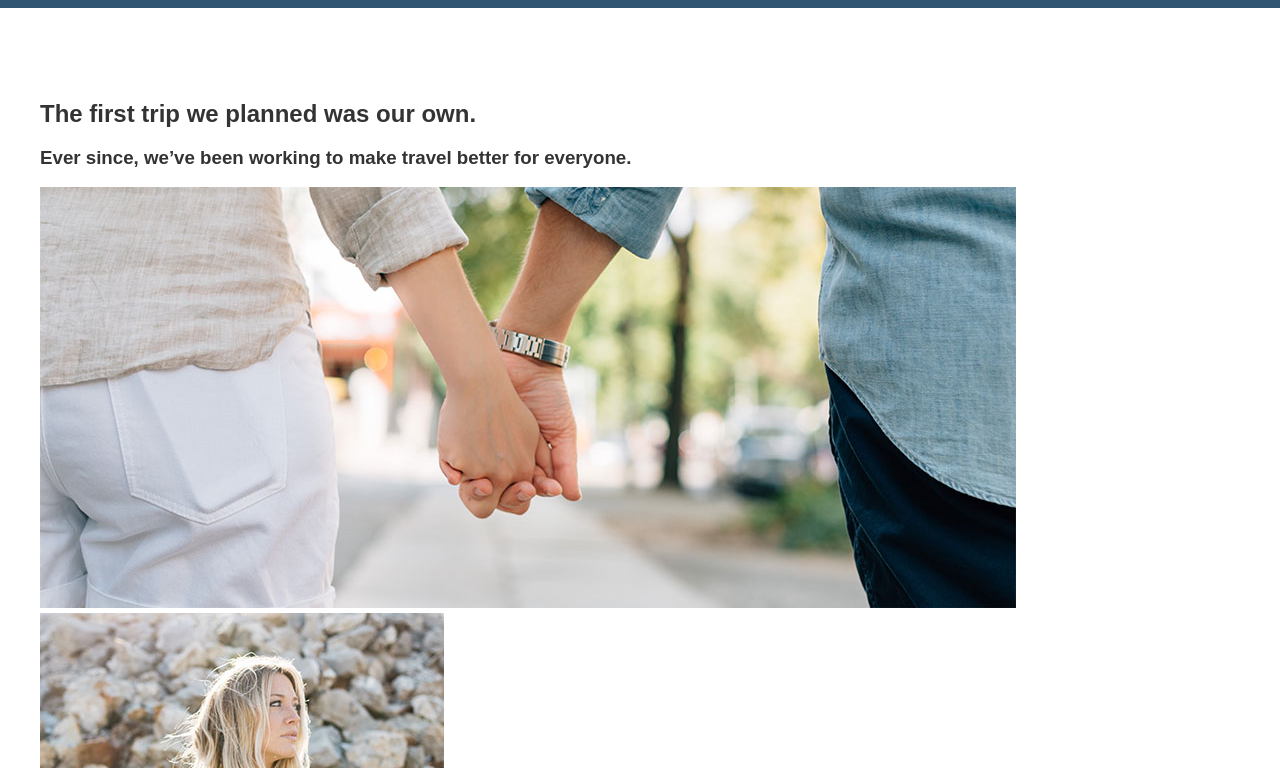
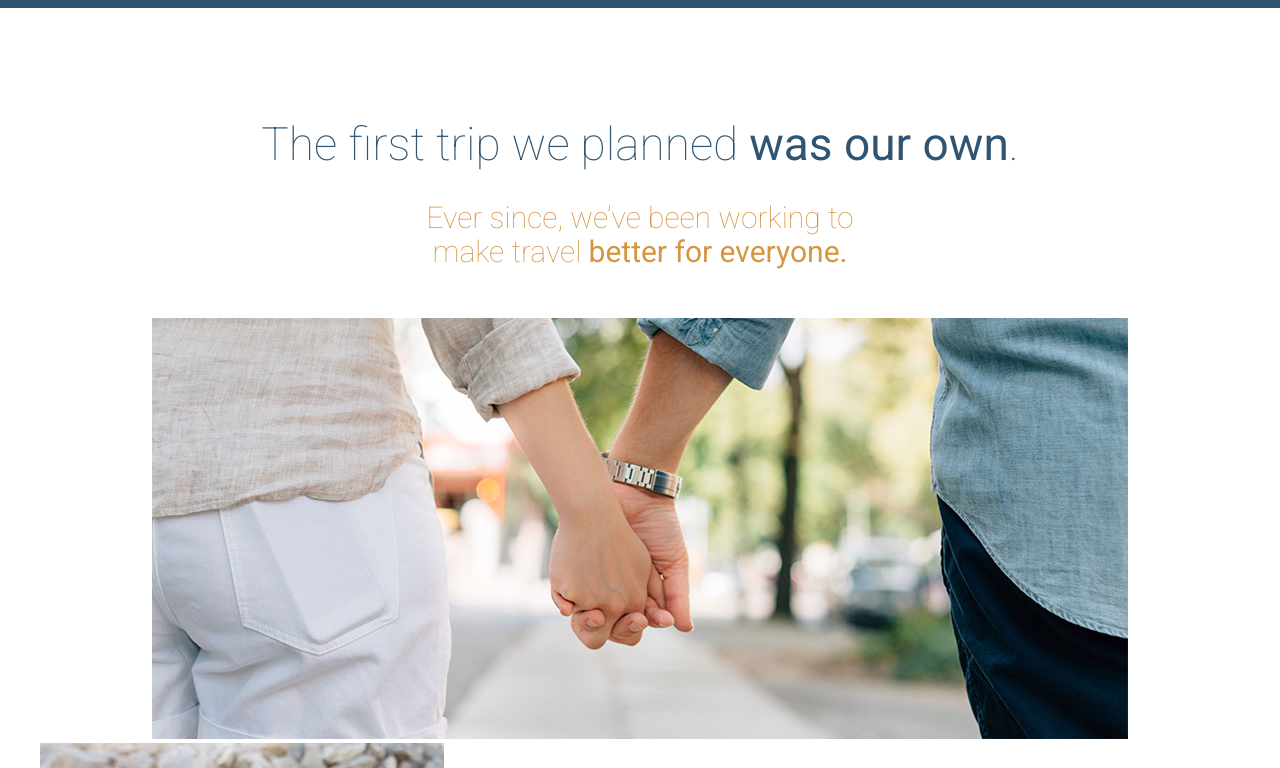
Before and after one commit to soundslikejason/digital-gusto, a website: page app/index.html in a window 1280 px wide. Shown: the part 772-1540 px from the top of the page. Drawn offline with Linux system fonts and the light colour scheme.

Commit message:
headline block

```diff
--- a/app/assets/styles/base/_global.css
+++ b/app/assets/styles/base/_global.css
@@ -1,5 +1,5 @@
 body {
-  font-family: 'Roberto', sans-serif;
+  font-family: 'Roboto', sans-serif;
   color: #333;
 }
 
--- /dev/null
+++ b/app/assets/styles/modules/_headline.css
@@ -0,0 +1,46 @@
+.headline {
+  font-size: 1.9rem;
+  font-weight: 300;
+  color: $mainBlue;
+
+  @mixin atSmall {
+    font-size: 2.875rem;
+  }
+
+  &--centered {
+    text-align: center;
+  }
+
+  &--orange {
+    color: $mainOrange;
+  }
+
+  &--small {
+    font-size: 1.2rem;
+    @mixin atSmall {
+      font-size: 1.875rem;
+    }
+  }
+
+  &--narrow {
+    max-width: 500px;
+    margin-left: auto;
+    margin-right: auto;
+  }
+
+  &--light {
+    font-weight: 100;
+  }
+
+  strong {
+    font-weight: 400;
+  }
+
+  &--b-margin-small {
+    margin-bottom: .5em;
+  }
+
+  &--b-margin-large {
+    margin-bottom: 1.6em;
+  }
+}
--- a/app/assets/styles/modules/_page-section.css
+++ b/app/assets/styles/modules/_page-section.css
@@ -1,5 +1,9 @@
 .page-section {
-  padding: 4.5rem 0;
+  padding: 1.2rem 0;
+
+  @mixin atMedium {
+    padding: 4.5rem 0;
+  }
 
   &--blue {
     background-color: $mainBlue;
--- a/app/assets/styles/modules/_wrapper.css
+++ b/app/assets/styles/modules/_wrapper.css
@@ -4,4 +4,14 @@
   max-width: 1200px;
   margin-left: auto;
   margin-right: auto;
+
+  &--medium {
+    max-width: 976px;
+  }
+
+  .wrapper {
+    padding-left: 0;
+    padding-right: 0;
+  }
+
 }
--- a/app/assets/styles/styles.css
+++ b/app/assets/styles/styles.css
@@ -6,3 +6,4 @@
 @import "modules/_btn";
 @import "modules/_wrapper";
 @import "modules/_page-section";
+@import "modules/_headline";
--- a/app/index.html
+++ b/app/index.html
@@ -45,11 +45,14 @@
 
   <div id="our-beginning" class="page-section">
     <div class="wrapper">
-      <h2>The first trip we planned was our own.</h2>
-      <h3>Ever since, we&rsquo;ve been working to make travel better for everyone.</h3>
-      <img src="assets/images/first-trip.jpg" alt="Couple walking down a street.">
+      <h2 class="headline headline--centered headline--light headline--b-margin-small">The first trip we planned <strong>was our own</strong>.</h2>
+      <h3 class="headline headline--centered headline--orange headline--small headline--narrow headline--light headline--b-margin-large">Ever since, we&rsquo;ve been working to make travel <strong>better for everyone.</strong></h3>
+
+      <div class="wrapper wrapper--medium">
+        <img src="assets/images/first-trip.jpg" alt="Couple walking down a street.">
+      </div>
       <img src="assets/images/our-start.jpg" alt="Our founder, Jane Doe">
-      <h2>Here&rsquo;s how we got started&hellip;</h2>
+      <h2 class="headline">Here&rsquo;s how we got started&hellip;</h2>
       <p>Lorem ipsum dolor sit amet, consectetur adipisicing elit, sed do eiusmod tempor incididunt ut labore et dolore magna aliqua. Ut enim ad minim veniam, <a href="#">quis nostrud exercitation</a> ullamco laboris nisi ut aliquip ex ea commodo consequat. Duis aute irure dolor in reprehenderit in voluptate velit esse cillum dolore eu fugiat nulla pariatur. Excepteur sint occaecat cupidatat non proident, sunt in culpa qui officia deserunt mollit anim id est laborum.</p>
       <p>Duis aute irure dolor in <strong>reprehenderit in</strong> voluptate velit esse cillum dolore eu fugiat nulla pariatur. Excepteur sint occaecat cupidatat non proident, sunt in culpa qui officia deserunt mollit anim id est laborum. Lorem ipsum dolor sit amet, consectetur adipisicing elit, sed do eiusmod tempor incididunt ut labore et dolore magna aliqua.</p>
       <p>Duis aute irure dolor in reprehenderit in voluptate velit esse cillum dolore eu fugiat nulla pariatur. Excepteur sint occaecat cupidatat non proident, sunt in culpa qui officia deserunt mollit anim id est laborum velit esse cillum <strong>dolore eu fugiat.</strong></p>
--- a/app/temp/styles/styles.css
+++ b/app/temp/styles/styles.css
@@ -461,7 +461,7 @@ template {
 }
 
 body {
-  font-family: 'Roberto', sans-serif;
+  font-family: 'Roboto', sans-serif;
   color: #333;
 }
 
@@ -565,13 +565,84 @@ img {
   max-width: 1200px;
   margin-left: auto;
   margin-right: auto;
+
+}
+
+.wrapper--medium {
+  max-width: 976px;
+}
+
+.wrapper .wrapper {
+  padding-left: 0;
+  padding-right: 0;
 }
 
 .page-section {
-  padding: 4.5rem 0;
+  padding: 1.2rem 0;
+}
+
+@media (min-width: 800px) {
+
+  .page-section {
+    padding: 4.5rem 0;
+  }
 }
 
 .page-section--blue {
   background-color: #2f5572;
   color: #FFF;
 }
+
+.headline {
+  font-size: 1.9rem;
+  font-weight: 300;
+  color: #2f5572;
+}
+
+@media (min-width: 530px) {
+
+  .headline {
+    font-size: 2.875rem;
+  }
+}
+
+.headline--centered {
+  text-align: center;
+}
+
+.headline--orange {
+  color: #d59541;
+}
+
+.headline--small {
+  font-size: 1.2rem;
+}
+
+@media (min-width: 530px) {
+
+  .headline--small {
+    font-size: 1.875rem;
+  }
+}
+
+.headline--narrow {
+  max-width: 500px;
+  margin-left: auto;
+  margin-right: auto;
+}
+
+.headline--light {
+  font-weight: 100;
+}
+
+.headline strong {
+  font-weight: 400;
+}
+
+.headline--b-margin-small {
+  margin-bottom: .5em;
+}
+
+.headline--b-margin-large {
+  margin-bottom: 1.6em;
+}
```
